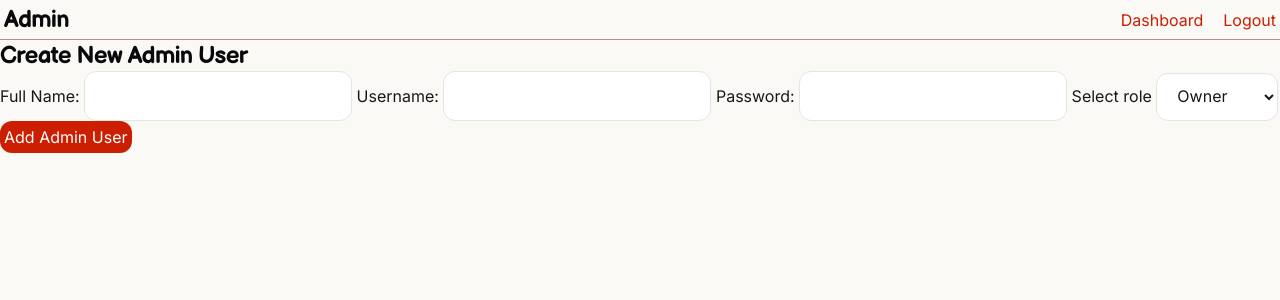
After one commit to Sheikh-H/CS50-Final-Project-Ecommerce-Store, a Flask app: page /add_admin in a window 1280 px wide. The commit adds this page. Shown: the top 300 px of the page. Run offline with Flask 3, Linux system fonts and the light colour scheme; a user stored in the database is signed in.

Commit message:
Making add admin function and page

```diff
--- a/app.py
+++ b/app.py
@@ -69,10 +69,26 @@ def admin():
             session.clear()
             session.modified = True
             session["admin_id"] = admin["admin_id"]
+            session["admin_role"] = admin["role"]
             session.permanent = True
             return redirect(url_for("dashboard"))
         message = error
     return render_template("pages/admin/admin_login.html", title=title, message=message)
+
+
+@app.route("/add_admin", methods=["GET", "POST"])
+@admin_required
+def add_admin():
+    title = "Add new admin"
+    message = ""
+    if request.method == "POST":
+        role = request.form.get("role")
+        name = request.form.get("name")
+        username = request.form.get("username")
+        password = request.form.get("password")
+        success, message = add_admin_function(role, name, username, password)
+
+    return render_template("pages/admin/add_admin.html", title=title, message=message)
 
 
 # This function was built with the help of AI
--- a/helpers.py
+++ b/helpers.py
@@ -12,7 +12,6 @@ import os
 from dotenv import load_dotenv
 
 load_dotenv()
-
 
 
 def date_time():
@@ -31,6 +30,36 @@ def admin_required(f):
         return f(*args, **kwargs)
 
     return decorated_function
+
+
+def add_admin_function(role, name, username, password):
+    connection = connect_db()
+    cursor = connection.cursor()
+
+    cursor.execute(""" SELECT username FROM admins; """)
+    current_usernames = cursor.fetchall()
+
+    if username in current_usernames:
+        return False, "Username already exists"
+    try:
+        hashed_password = argon2.PasswordHasher().hash(password)
+
+        cursor.execute(
+            """INSERT INTO admins (role, name, username, password, created_at) VALUES (?, ?, ?, ?, ?);""",
+            (
+                role,
+                name,
+                username,
+                hashed_password,
+                date_time(),
+            ),
+        )
+        connection.commit()
+        return True, "Admin Created successfully!"
+    except:
+        return False, "Unable to create admin"
+    finally:
+        connection.close()
 
 
 def admin_login_function(username, password):
--- a/static/css/output.css
+++ b/static/css/output.css
@@ -20,7 +20,6 @@
     --radius-xl: 0.75rem;
     --radius-2xl: 1rem;
     --ease-in-out: cubic-bezier(0.4, 0, 0.2, 1);
-    --blur-sm: 8px;
     --default-transition-duration: 150ms;
     --default-transition-timing-function: cubic-bezier(0.4, 0, 0.2, 1);
     --default-font-family: var(--font-sans);
@@ -701,26 +622,6 @@
   inherits: false;
   initial-value: 0;
 }
-@property --tw-rotate-x {
-  syntax: "*";
-  inherits: false;
-}
-@property --tw-rotate-y {
-  syntax: "*";
-  inherits: false;
-}
-@property --tw-rotate-z {
-  syntax: "*";
-  inherits: false;
-}
-@property --tw-skew-x {
-  syntax: "*";
-  inherits: false;
-}
-@property --tw-skew-y {
-  syntax: "*";
-  inherits: false;
-}
 @property --tw-border-style {
   syntax: "*";
   inherits: false;
@@ -795,47 +696,6 @@
   inherits: false;
   initial-value: 0 0 #0000;
 }
-@property --tw-outline-style {
-  syntax: "*";
-  inherits: false;
-  initial-value: solid;
-}
-@property --tw-backdrop-blur {
-  syntax: "*";
-  inherits: false;
-}
-@property --tw-backdrop-brightness {
-  syntax: "*";
-  inherits: false;
-}
-@property --tw-backdrop-contrast {
-  syntax: "*";
-  inherits: false;
-}
-@property --tw-backdrop-grayscale {
-  syntax: "*";
-  inherits: false;
-}
-@property --tw-backdrop-hue-rotate {
-  syntax: "*";
-  inherits: false;
-}
-@property --tw-backdrop-invert {
-  syntax: "*";
-  inherits: false;
-}
-@property --tw-backdrop-opacity {
-  syntax: "*";
-  inherits: false;
-}
-@property --tw-backdrop-saturate {
-  syntax: "*";
-  inherits: false;
-}
-@property --tw-backdrop-sepia {
-  syntax: "*";
-  inherits: false;
-}
 @property --tw-duration {
   syntax: "*";
   inherits: false;
@@ -850,11 +710,6 @@
       --tw-translate-x: 0;
       --tw-translate-y: 0;
       --tw-translate-z: 0;
-      --tw-rotate-x: initial;
-      --tw-rotate-y: initial;
-      --tw-rotate-z: initial;
-      --tw-skew-x: initial;
-      --tw-skew-y: initial;
       --tw-border-style: solid;
       --tw-font-weight: initial;
       --tw-shadow: 0 0 #0000;
@@ -871,16 +726,6 @@
       --tw-ring-offset-width: 0px;
       --tw-ring-offset-color: #fff;
       --tw-ring-offset-shadow: 0 0 #0000;
-      --tw-outline-style: solid;
-      --tw-backdrop-blur: initial;
-      --tw-backdrop-brightness: initial;
-      --tw-backdrop-contrast: initial;
-      --tw-backdrop-grayscale: initial;
-      --tw-backdrop-hue-rotate: initial;
-      --tw-backdrop-invert: initial;
-      --tw-backdrop-opacity: initial;
-      --tw-backdrop-saturate: initial;
-      --tw-backdrop-sepia: initial;
       --tw-duration: initial;
       --tw-ease: initial;
     }
--- /dev/null
+++ b/templates/pages/admin/add_admin.html
@@ -0,0 +1,34 @@
+{% extends 'layout.html' %} {% block content %}
+<section>
+  <div>
+    {% if message %}
+    <p>{{message}}</p>
+    {% endif %}
+  </div>
+  <div>
+    <h3>Create New Admin User</h3>
+    <form action="/add_admin" method="post">
+      <label for="">Full Name:</label>
+      <input type="text" name="name" />
+
+      <label for="username">Username:</label>
+      <input name="username" type="text" />
+
+      <label for="password">Password:</label>
+      <input name="password" type="password" />
+
+
+
+      <label for="role">Select role</label>
+      <select name="role">
+        <option value="Owner">Owner</option>
+        <option value="Owner">Manager</option>
+        <option value="Admin">Admin</option>
+      </select>
+
+      <button class="pbutton p-1" type="submit">Add Admin User</button>
+    </form>
+  </div>
+</section>
+{% endblock %}
+<!-- the enctype I have included as instructed by ChatGPT as this is what helps the backend (flask) recieve each file as there is also more than one I also added the acept="image/*" to prevent none image uploads (CHATGPT recommended) -->
--- a/templates/pages/admin/dashboard.html
+++ b/templates/pages/admin/dashboard.html
@@ -11,7 +11,7 @@
       <p><a href=" {{url_for('add_new_products')}} ">Add New Product</a></p>
       <p><a href=" {{url_for('modify_products')}} ">Modify a Product</a></p>
       <h4>Manage Admins:</h4>
-      <p><a href=" # ">Add Admin User</a></p>
+      <p><a href=" {{url_for('add_admin')}} ">Add Admin User</a></p>
       <p><a href=" # ">Modify Admin User</a></p>
       <h4>Manage Customers:</h4>
       <p><a href=" # ">Modify Customer</a></p>
```
Also changed, not shown: other parts of static/css/output.css (+0 -78 lines), instance/shop.db, 1 other file.
